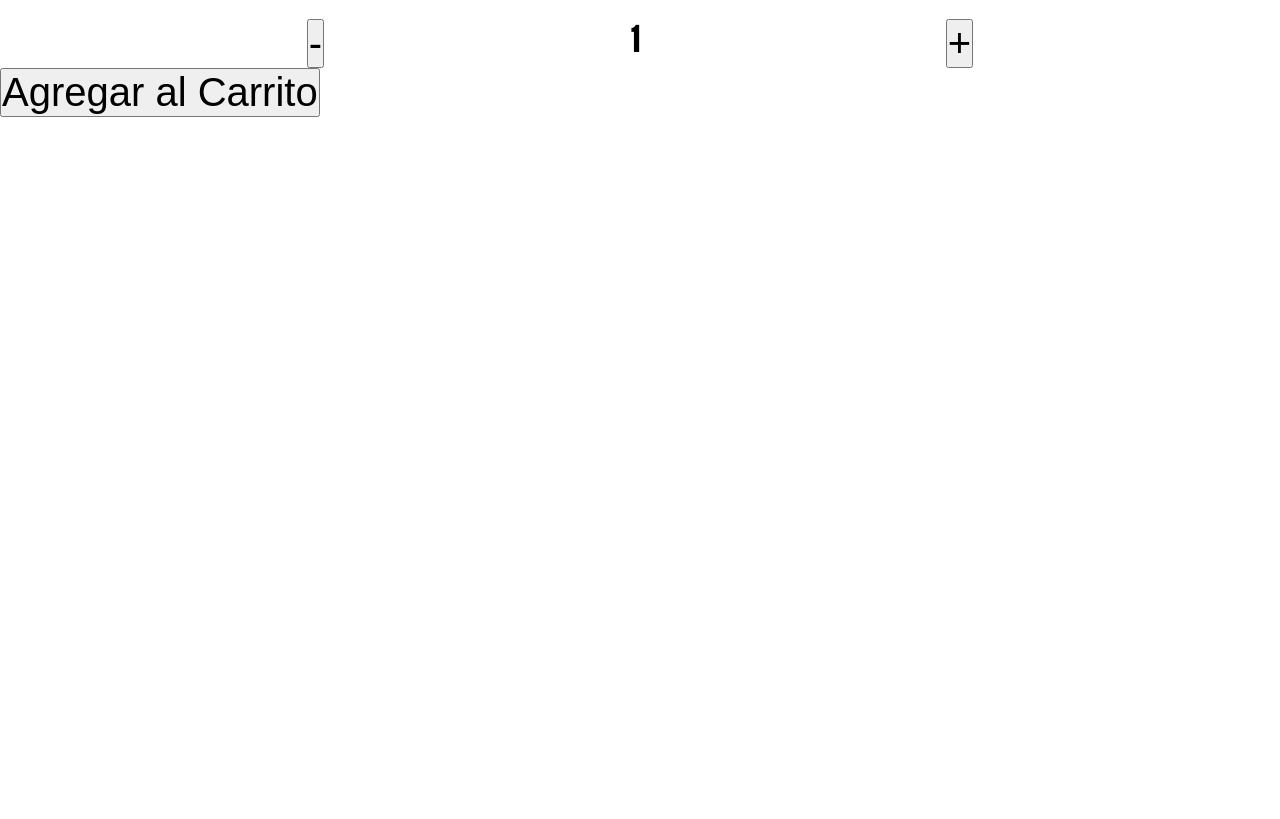
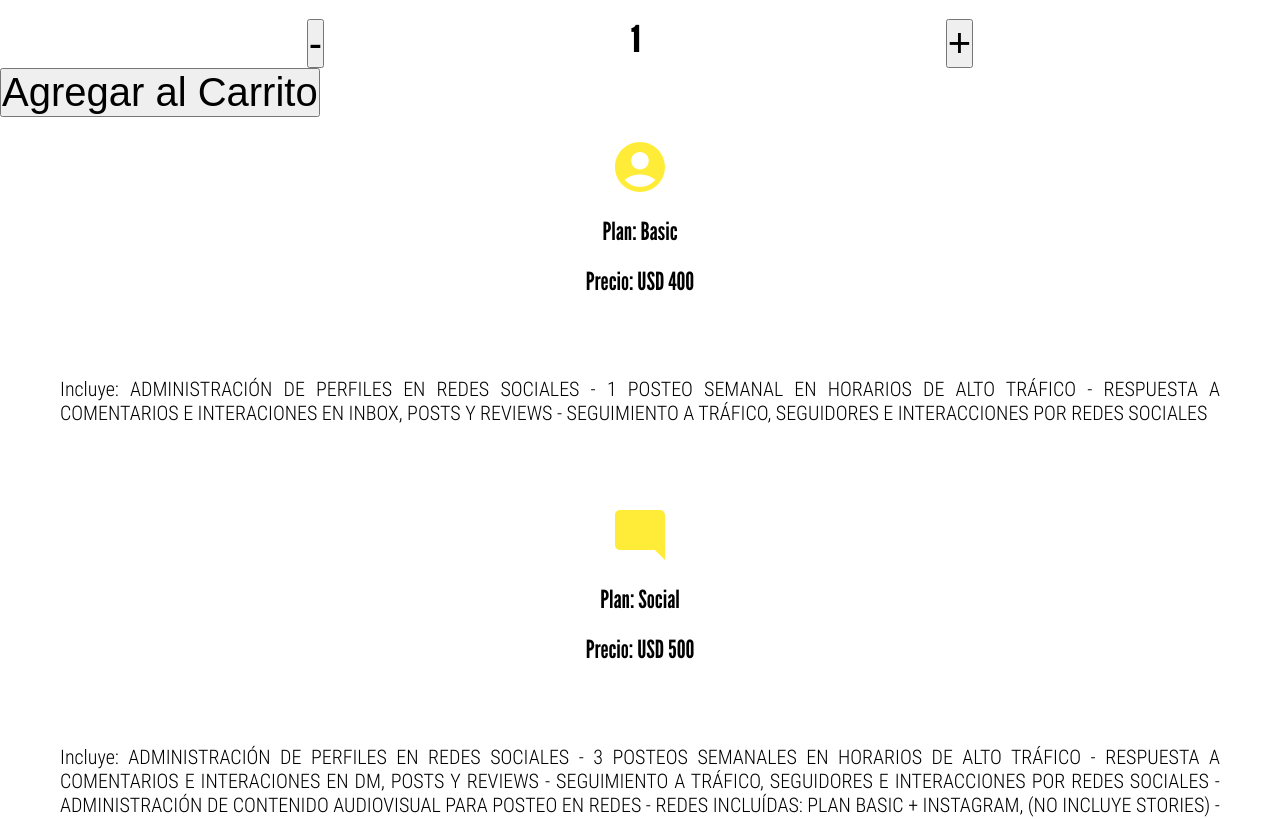
Before and after one commit to CHARRISZU93/DKM-react, a React (Create React App) app: page / in a window 1280 px wide. Shown: the part 900-1719 px from the top of the page. Before the commit the page ends 1017 px from the top, so only its background shows below. Built offline with nearby package versions, Linux system fonts and the light colour scheme.

Commit message:
DETAIL CNTR

```diff
--- a/package.json
+++ b/package.json
@@ -9,6 +9,7 @@
     "react": "^18.1.0",
     "react-dom": "^18.1.0",
     "react-icons": "^4.4.0",
+    "react-router-dom": "^6.3.0",
     "react-scripts": "5.0.1",
     "react-spinners": "^0.13.2",
     "spinners-react": "^1.0.7",
--- a/src/App.js
+++ b/src/App.js
@@ -2,13 +2,20 @@ import React from 'react';
 import NavBar from './Components/Navbar';
 import Itemlistcntr from './Components/Itemlistcontainer';
 import './App.css';
+import ItemDetailcntr from './Components/ItemDetailContainer'
+import {
+  BrowserRouter,
+  Routes,
+  Route,
+} from "react-router-dom";
 
 const App = () => {
   return (
-    <>
-      <NavBar />
-      <Itemlistcntr Saludo="Selecciona tu plan DKM ideal para ti" />
-    </>
+      <BrowserRouter>
+        <NavBar />
+        <Itemlistcntr Saludo="Selecciona tu plan DKM ideal para ti" />
+        <ItemDetailcntr/>
+      </BrowserRouter>
   )
 }
 
--- a/src/Components/Item.js
+++ b/src/Components/Item.js
@@ -3,9 +3,9 @@ import { MdModeComment } from "react-icons/md"
 import { MdAccountCircle } from "react-icons/md"
 
 const Service = [
-    { name: 'Basic', id: 0, price: 400, available: 10, logo: <MdAccountCircle /> },
-    { name: 'Social', id: 1, price: 500, available: 10, logo: <MdModeComment /> },
-    { name: 'Dev', id: 2, price: 800, available: 10, logo: <MdDevices /> },
+    { name: 'Basic', id: 0, price: 400, available: 10, logo: <MdAccountCircle />, descrp:"ADMINISTRACIÓN DE PERFILES EN REDES SOCIALES - 1 POSTEO SEMANAL EN HORARIOS DE ALTO TRÁFICO - RESPUESTA A COMENTARIOS E INTERACIONES EN INBOX, POSTS Y REVIEWS - SEGUIMIENTO A TRÁFICO, SEGUIDORES E INTERACCIONES POR REDES SOCIALES" },
+    { name: 'Social', id: 1, price: 500, available: 10, logo: <MdModeComment />, descrp:"ADMINISTRACIÓN DE PERFILES EN REDES SOCIALES - 3 POSTEOS SEMANALES EN HORARIOS DE ALTO TRÁFICO - RESPUESTA A COMENTARIOS E INTERACIONES EN DM, POSTS Y REVIEWS - SEGUIMIENTO A TRÁFICO, SEGUIDORES E INTERACCIONES POR REDES SOCIALES - ADMINISTRACIÓN DE CONTENIDO AUDIOVISUAL PARA POSTEO EN REDES - REDES INCLUÍDAS: PLAN BASIC + INSTAGRAM, (NO INCLUYE STORIES) - REPORTE TRIMESTRAL DE COMPORTAMIENTO DE REDES SOCIALES" },
+    { name: 'Dev', id: 2, price: 800, available: 10, logo: <MdDevices />, descrp: "ADMINISTRACIÓN DE PERFILES EN REDES SOCIALES - 4 POSTEOS SEMANALES EN HORARIOS DE ALTO TRÁFICO - RESPUESTA A COMENTARIOS E INTERACIONES EN INBOX, POSTS Y REVIEWS - SEGUIMIENTO A TRÁFICO, SEGUIDORES E INTERACCIONES POR REDES SOCIALES ADMINISTRACIÓN DE CONTENIDO AUDIOVISUAL PARA POSTEO EN REDES - REDES INCLUÍDAS: PLAN SOCIAL + TWITTER + 4 STORIES DE INSTAGRAM - SEMANALES REPORTE MENSUAL DE COMPORTAMIENTO DE REDES SOCIALES- ANÁLISIS + PUESTA EN MARCHA + DINAMIZACIÓN + MANTENIMIENTO PERSONALIZADO - CREACION PROPUESTA DISEÑO DE PAGINA WEB - DESARROLLO Y SUBIDA DE PAGINA WEB (1-5 SECCIONES) - SEO BASICO - UN (1) MANTENIMIENTO MENSUAL POR EL PRIMER AÑO CON DKM"},
 ]
 
 export default Service
--- /dev/null
+++ b/src/Components/ItemDetail.js
@@ -0,0 +1,40 @@
+import { useEffect, useState } from "react";
+import Service from "./Item";
+import { SpinnerDotted } from 'spinners-react';
+import "../Components/body.css"
+
+const Promesa = new Promise((res, rej) => {
+    setTimeout(() => {
+        <SpinnerDotted />
+    }, 2000);
+    res(Service)
+    console.log("ping")
+});
+
+const DetalleListado = () => {
+
+    const [Servicios, SetServicios] = useState([]);
+
+    useEffect(() => {
+        Promesa.then((data) => {
+            SetServicios(data)
+        }).catch(() => {
+            console.log("Error 444")
+        })
+    }, []);
+
+    return (
+        <>
+            {Servicios.map((Servicio) =>
+                <div>
+                    <h1 class="logoservicio">{Servicio.logo}</h1>
+                    <p>Plan: {Servicio.name}</p>
+                    <p>Precio: USD {Servicio.price}</p>
+                    <p class="descripcion">Incluye: {Servicio.descrp}</p>
+                </div>
+            )}
+        </>
+    )
+}
+
+export default DetalleListado
--- /dev/null
+++ b/src/Components/ItemDetailContainer.js
@@ -0,0 +1,13 @@
+import React from "react";
+import '../Components/body.css';
+import DetalleListado from '../Components/ItemDetail'
+
+const ItemDetailcntr = () => {
+    return (
+        <>
+        <DetalleListado/>
+        </>
+    )
+}
+
+export default ItemDetailcntr
--- a/src/Components/body.css
+++ b/src/Components/body.css
@@ -13,3 +13,14 @@ p {
     color: #ffec38;
     font-size: 60px;
 }
+
+.descripcion{
+    font-size: 20px;
+    color: black;
+    font-family: FUENTE2;
+    display: flex;
+    position: relative;
+    justify-content: space-evenly;
+    padding: 60px;
+    text-align: justify;
+}
```
Also changed, not shown: 1 other file (tests, documents, lock files or other folders).
